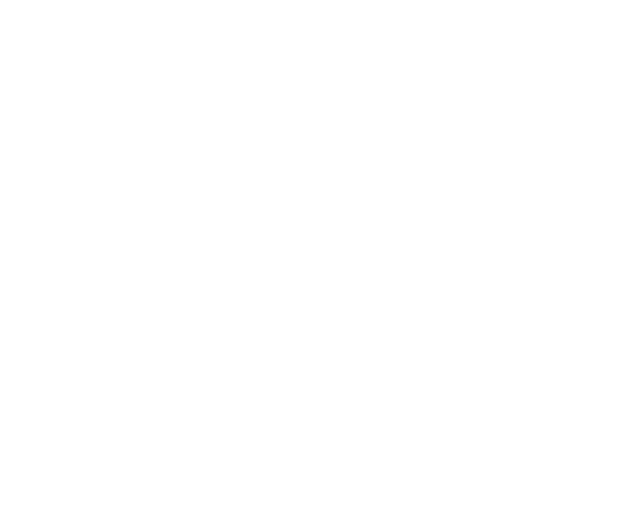
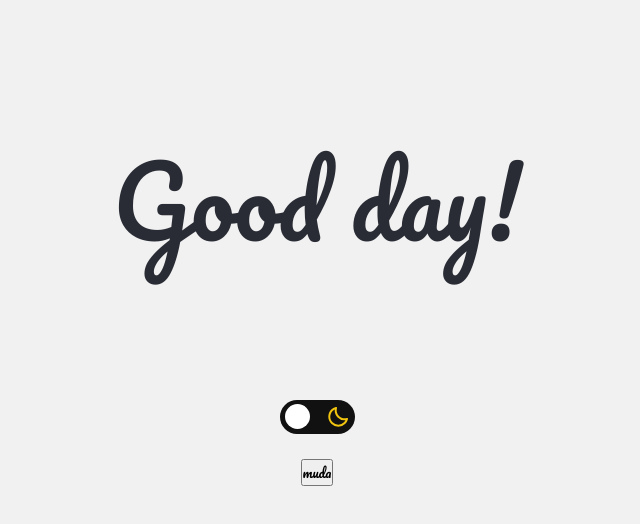
Before and after one commit to GusBordoni/theme-switcher, a plain HTML site: page index.html in a window 1280 px wide. Shown: the whole page, without its empty margins (323-963 px from the left). Drawn offline with Linux system fonts and the light colour scheme.

Commit message:
updates on theme, working with css, trying to make a transition with js

```diff
--- a/index.html
+++ b/index.html
@@ -8,9 +8,19 @@
     <link rel="shortcut icon" href="./assets/favicon/favicon.ico" type="image/x-icon">
     <link rel="manifest" href="./assets/favicon/site.webmanifest">
     <link rel="stylesheet" href="style.css">
+    <style>
+        @import url('https://fonts.googleapis.com/css2?family=Pacifico&display=swap');
+    </style>
 </head>
-<body>
+<body class="light">
+    <div id="greetings-text"><span>Good day!</span></div>
+    <div id="switcher-container" onclick="switchTheme()">
+        <img src="./assets/sun.svg" alt="">
+        <img src="./assets/moon.svg" alt="">
+    </div>
+    <div id="button-switcher" onclick="switchTheme()"></div>
 
+    <button onclick="animateText()">muda</button>
 <script src="./theme-switcher.js"></script>
 </body>
 </html>
--- a/style.css
+++ b/style.css
@@ -4,8 +4,19 @@
 	--label: #111;
 }
 
+* {
+    padding: 0;
+    margin: 0;
+    font-family: 'Pacifico', cursive;
+}
+
 body {
     display: flex;
+    flex-direction: column;
+    height: 100vh;
+    width: 100%;
+    align-items: center;
+    justify-content: flex-start;
 }
 
 .dark {
@@ -15,3 +26,50 @@ body {
 .light {
     background-color: var(--light);
 }
+
+#greetings-text {
+    font-size: 6em;
+    display: flex;
+    align-items: center;
+    justify-content: center;
+    height: 50%;
+    width: 100%;
+    color: var(--dark);
+}
+
+/* #greetings-text.animate-text {
+    animation: greet-ani 1s;
+} */
+
+.animate {
+    animation: greet-ani 3s;
+}
+
+@keyframes greet-ani {
+    0% {opacity: 1; color:var(--dark)}
+    50% {opacity: 0;}
+    100% {opacity: 1; color:var(--light)}
+}
+
+#switcher-container {
+    background-color: var(--label);
+    border-radius: 25px;
+    width: 65px;
+    display: flex;
+    padding: 5px;
+    justify-content: space-between;
+    cursor: pointer;
+}
+
+#button-switcher {
+    width: 25px;
+    height: 25px;
+    background-color: white;
+    border-radius: 100px;
+    position: relative;
+    left: 0;
+    top: 0;
+    transform: translate(-20px, -30px);
+    transition: transform .25s;
+    cursor: pointer;
+}
--- a/theme-switcher.js
+++ b/theme-switcher.js
@@ -0,0 +1,32 @@
+const switchButton = document.getElementById('button-switcher');
+const bgColor = document.getElementsByTagName('body')[0];
+const gText = document.getElementById('greetings-text');
+
+
+function switchTheme() {
+    if(bgColor.classList.contains('light')) {
+        gText.style.color = "var(--light)";
+        gText.getElementsByTagName('span')[0].textContent = "Good night!";
+        switchButton.style.transform = "translate(20px, -30px)";
+        bgColor.classList.remove('light')
+        bgColor.classList.add('dark');
+    } else {
+        switchButton.style.transform = "translate(-20px, -30px)";
+        gText.style.color = "var(--dark)";
+        gText.getElementsByTagName('span')[0].textContent = "Good day!";
+        bgColor.classList.remove('dark')
+        bgColor.classList.add('light');
+    }
+};
+
+/* function animateText() {
+    if(gText.classList.contains('animate-text')) {
+        gText.classList.remove('animate-text');
+    } else {
+        gText.classList.add('animate-text');
+    };
+}; */
+
+function animateText() {
+    gText.classList.toggle('animate');
+}
```
Also changed, not shown: assets/favicon/site.webmanifest.
